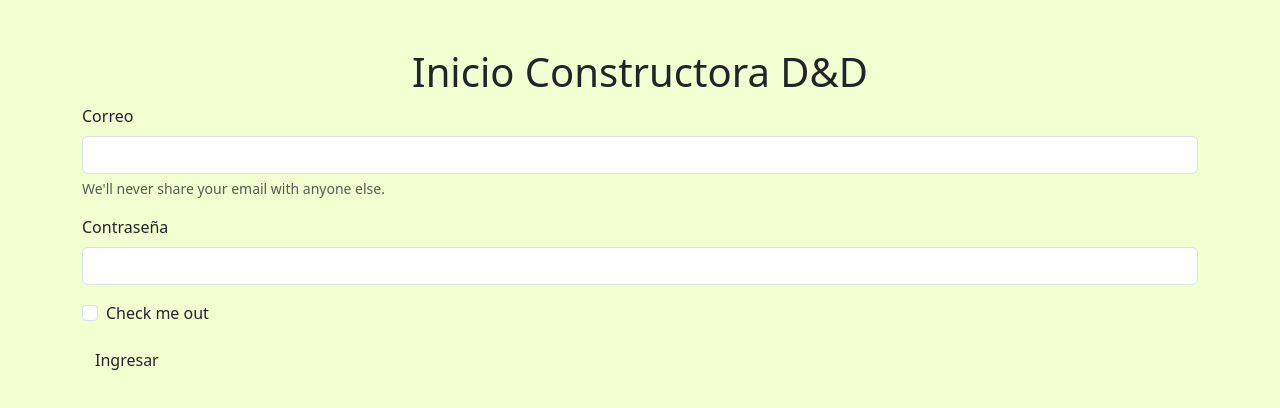
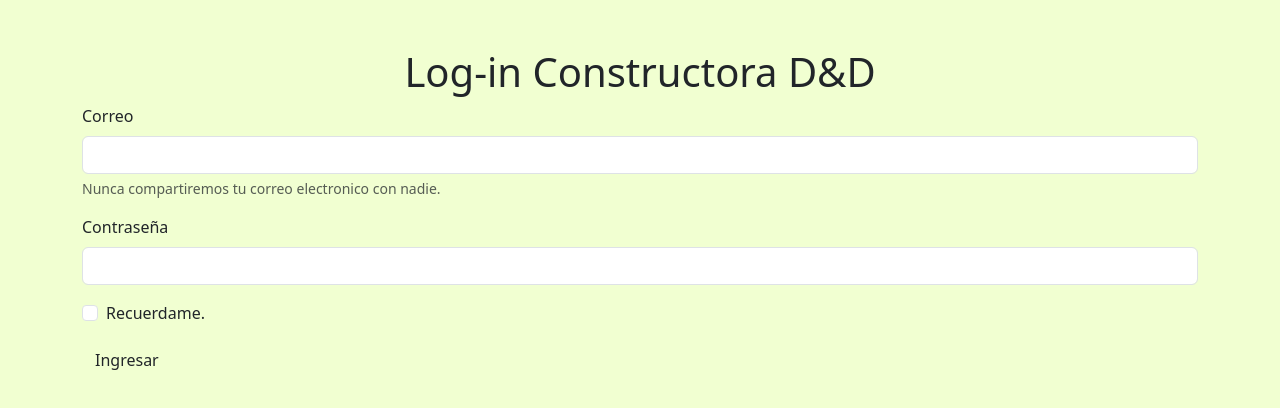
Before and after one commit to v1Dd4/Constructora2024_a, a plain HTML site: page idx_login.html in a window 1280 px wide. Drawn offline with nearby package versions, Linux system fonts and the light colour scheme.

Commit message:
Diego V0.2

```diff
--- a/idx_login.html
+++ b/idx_login.html
@@ -19,13 +19,13 @@
     </head>
     <body>
       <BR></BR>
-        <h1>Inicio Constructora D&D</h1>
+        <h1>Log-in Constructora D&D</h1>
 
         <form class = "container">
             <div class="mb-3">
               <label for="exampleInputEmail1" class="form-label">Correo</label>
               <input type="email" class="form-control" id="exampleInputEmail1" aria-describedby="emailHelp">
-              <div id="emailHelp" class="form-text">We'll never share your email with anyone else.</div>
+              <div id="emailHelp" class="form-text">Nunca compartiremos tu correo electronico con nadie.</div>
             </div>
             <div class="mb-3">
               <label for="exampleInputPassword1" class="form-label">Contraseña</label>
@@ -33,7 +33,7 @@
             </div>
             <div class="mb-3 form-check">
               <input type="checkbox" class="form-check-input" id="exampleCheck1">
-              <label class="form-check-label" for="exampleCheck1">Check me out</label>
+              <label class="form-check-label" for="exampleCheck1">Recuerdame.</label>
             </div>
             <button class="btn btn primary">Ingresar</button>
           </form>
```
